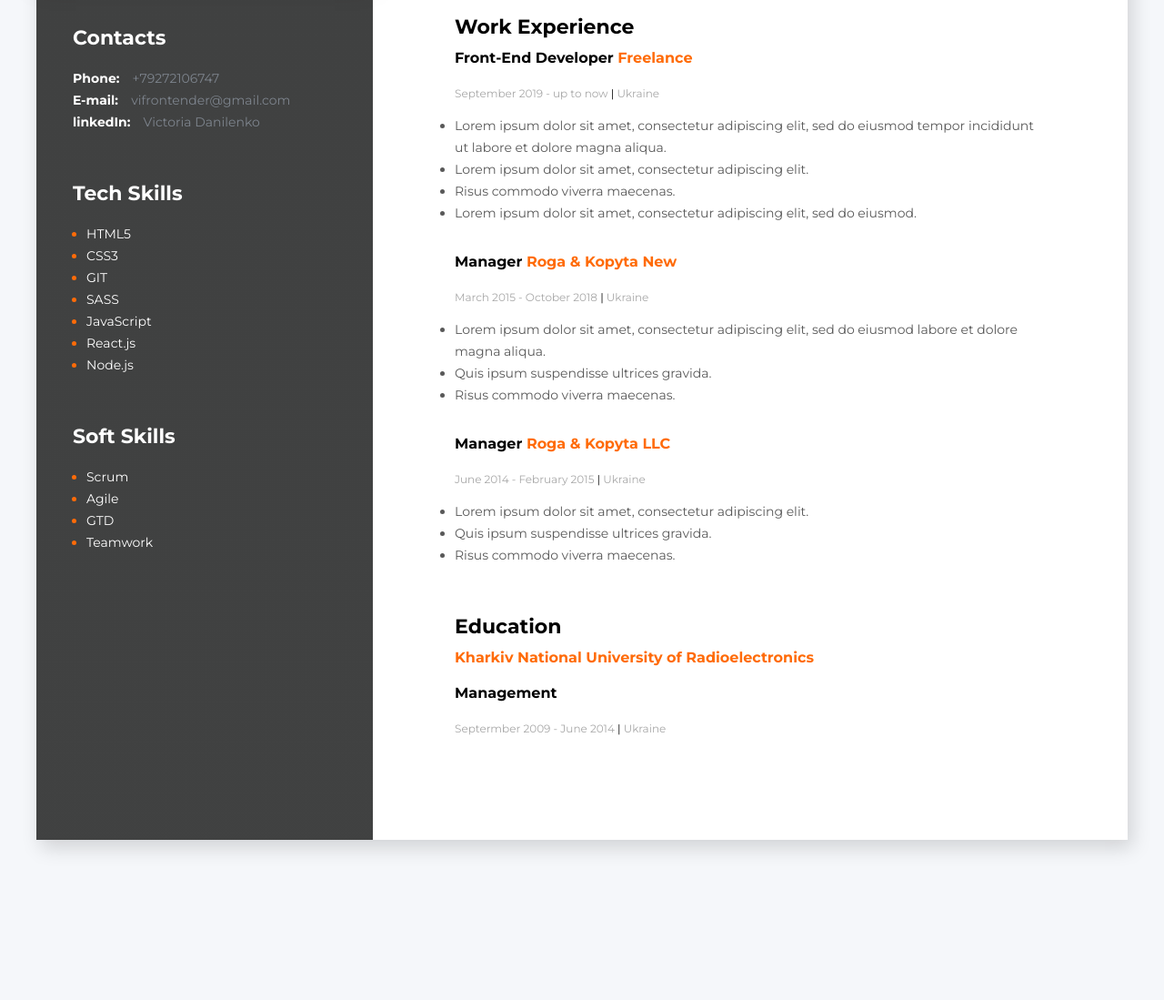
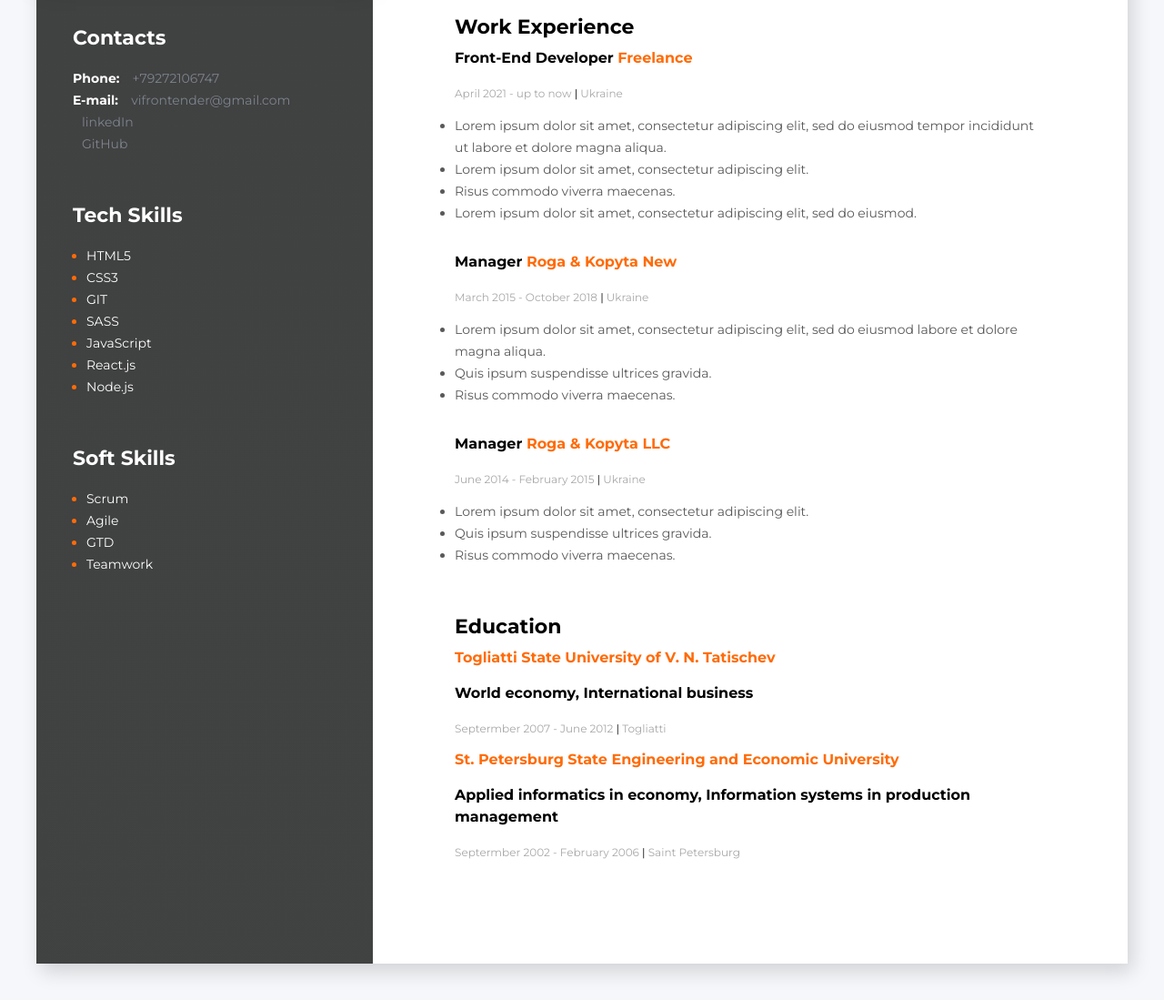
Before and after one commit to VictoriaDanilenko/CV, a plain HTML site: page index.html in a window 1280 px wide. Shown: the part 600-1699 px from the top of the page at 91% size. Before the commit the page ends 1563 px from the top, so only its background shows below. Drawn offline with Linux system fonts and the light colour scheme.

Commit message:
added education

```diff
--- a/css/styles.css
+++ b/css/styles.css
@@ -87,6 +87,7 @@ body {
   margin-right: 10px;
   margin-bottom: 20px;
 }
+
 .contact-link:hover {
   color: #ff6b08;
   transition: color 250ms cubic-bezier(0.4, 0, 0.2, 1);
--- a/index.html
+++ b/index.html
@@ -30,8 +30,13 @@
             >
           </div>
           <div>
-            <span class="contact-link-type"> linkedIn:</span>
-            <a class="contact-link" href="https://www.linkedin.com/in/victoria-d-1060181bb/" target='blanck'>Victoria Danilenko</a>
+            <!-- вставить иконки -->
+            <span class="contact-link-type"></span>
+            <a class="contact-link" href="https://www.linkedin.com/in/victoria-d-1060181bb/" target='blanck'>linkedIn</a>
+          </div>
+          <div>
+            <span class="contact-link-type"></span>
+            <a class="contact-link" href="https://victoriadanilenko.github.io/CV/" target='blanck'>GitHub</a>
           </div>
         </div>
         <!-- tech skills container -->
@@ -139,7 +144,7 @@
               <span class="professional-company">Freelance</span>
             </h4>
             <span class="profession-time"
-              >September 2019 - up to now
+              >April 2021 - up to now
               <span class="profession-divider">|</span> Ukraine</span
             >
             <ul class="professional-duties">
@@ -211,14 +216,23 @@
             <div>
               <h4 class="professional-title">
                 <span class="professional-company"
-                  >Kharkiv National University of Radioelectronics</span
+                  >Togliatti State University of V. N. Tatischev</span
                 >
               </h4>
-              <h4 class="professional-title">Management</h4>
+              <h4 class="professional-title">World economy, International business</h4>
               <span class="profession-time"
-                >Septermber 2009 - June 2014
-                <span class="profession-divider">|</span> Ukraine</span
+                >Septermber 2007 - June 2012
+                <span class="profession-divider">|</span> Togliatti</span
               >
+            </div>
+            <!-- company 2 -->
+            <div>
+              <h4 class="professional-title">
+                <span class="professional-company">St. Petersburg State Engineering and Economic University</span>
+              </h4>
+              <h4 class="professional-title">Applied informatics in economy, Information systems in production management</h4>
+              <span class="profession-time">Septermber 2002 - February 2006
+                <span class="profession-divider">|</span> Saint Petersburg</span>
             </div>
           </div>
         </div>
```
